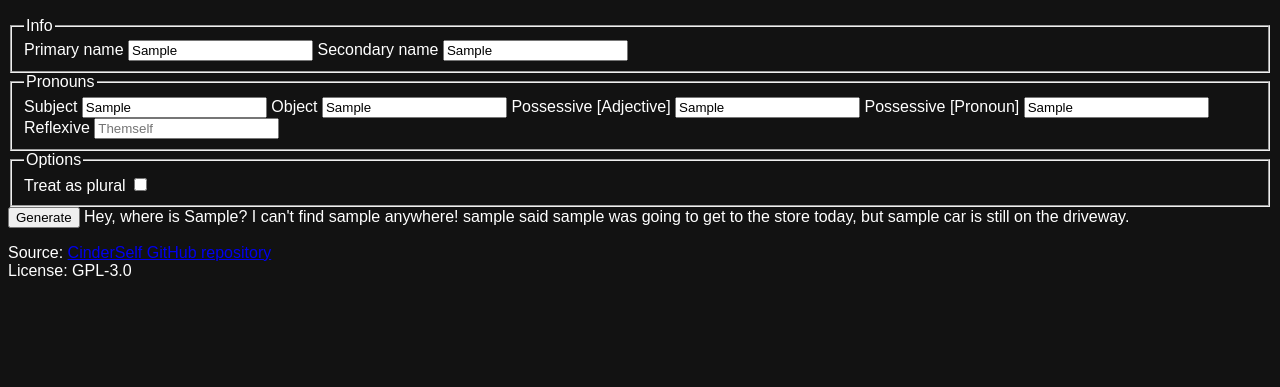
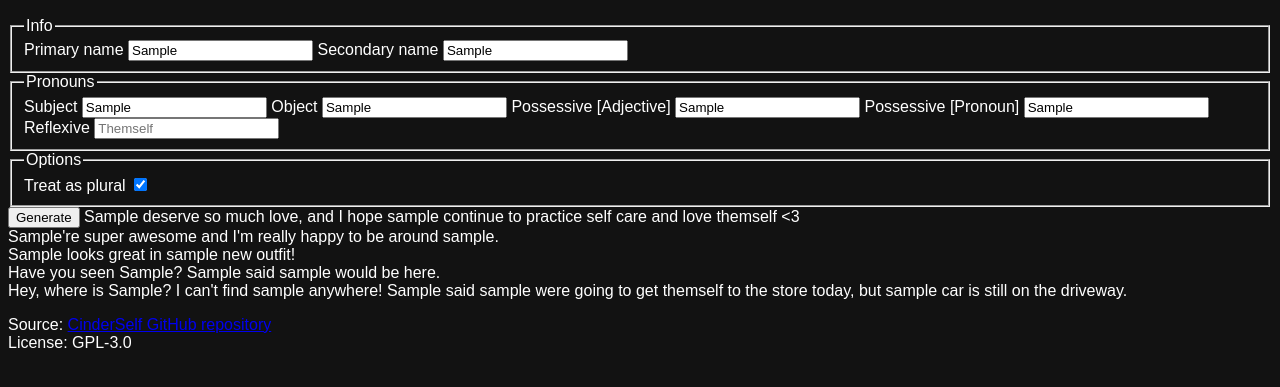
Before and after one commit to GTcreyon/CinderSelf, a plain HTML site: page index.html in a window 1280 px wide. Both pictures are taken after typing "Sample", "Sample", "Sample", "Sample", "Sample", "Sample" into the empty fields and a click on the button "Generate". Shown: the part 137-524 px from the top of the page. Drawn offline with Linux system fonts and the light colour scheme.

Commit message:
more complex token management, default profile

```diff
--- a/index.html
+++ b/index.html
@@ -21,10 +21,10 @@ if you have any advice or contributions to make, feel free to either contact me
             <legend>Info</legend>
 
             <label>Primary name</label>
-            <input id="profile-fn" type="text">
+            <input id="profile-nf" type="text">
 
             <label>Secondary name</label>
-            <input id="profile-sn" type="text">
+            <input id="profile-ns" type="text">
         </fieldset>
 
         <fieldset>
@@ -50,10 +50,10 @@ if you have any advice or contributions to make, feel free to either contact me
             <legend>Options</legend>
 
             <label>Treat as plural</label>
-            <input id="option-plural" type="checkbox">
+            <input id="option-plural" type="checkbox" checked="true">
         </fieldset>
 
-        <button onclick="generateOutput()">Generate</button>
+        <button onclick="getOutput()">Generate</button>
 
         <output id="output"></output>
 
--- a/main.js
+++ b/main.js
@@ -1,19 +1,56 @@
-const tokenTypes = ['fn', 'sn', 'ps', 'po', 'pa', 'pp', 'pr']
-const optionTypes = ['plural']
+const tokenTypes = ['nf', 'ns', 'ps', 'po', 'pa', 'pp', 'pr']
+const profileDefaults = {
+  nf: 'Creyon',
+  ns: 'GT',
+  ps: 'They',
+  po: 'Them',
+  pa: 'Their',
+  pp: 'Theirs',
+  pr: 'Themself'
+}
 
-function generateOutput () { // eslint-disable-line
-  document.getElementById('output').innerText = replaceTokens(templates[0])
+function getOutput(){ // eslint-disable-line
+  document.getElementById('output').innerText = generateFromTemplates(5)
+}
+
+function generateFromTemplates (num) {
+  const IDs = getTemplateIDs(num)
+  let output = ''
+  for (let i = 0; i < num; i++) {
+    output += replaceTokens(templates[IDs[i]]) + '\n'
+  }
+  return output
+}
+
+function getTemplateIDs (num) {
+  const IDs = []
+  let random
+  for (let i = 0; i < num; i++) {
+    do {
+      random = Math.floor(Math.random() * templates.length)
+    }
+    while (IDs.includes(random))
+    IDs.push(random)
+  }
+  return IDs
 }
 
 function replaceTokens (input) {
+  // simple swap tokens
   const profile = grabProfile()
-  const options = grabOptions()
-  input.match(/%.*?%/g).forEach(token => {
-    const subtoken = token.replaceAll('%', '')
-    const parts = subtoken.split(';')
+  const profileTokens = input.match(/%.*?%/g)
+  if (profileTokens !== null) {
+    profileTokens.forEach(token => {
+      const tokenBody = token.replaceAll('%', '')
+      const parts = tokenBody.split(';')
       let replacement
       const mainStr = parts[0]
-    replacement = profile[mainStr].toLowerCase()
+      replacement = profile[mainStr]
+      if (replacement === '') {
+        replacement = profileDefaults[mainStr]
+      }
+      console.log(token)
+      replacement = replacement.toLowerCase()
       if (parts.length > 1) {
         const params = parts[1].split(',')
         params.forEach(param => {
@@ -31,15 +68,36 @@ function replaceTokens (input) {
       }
       input = input.replace(token, replacement)
     })
-  input.match(/\$.*?\$/g).forEach(token => {
-    const subtoken = token.replaceAll('$', '')
-    const parts = subtoken.split(';')
-    if (options.plural) {
-      input = input.replace(token, parts[1])
+  }
+
+  // complex tokens
+  const complexTokens = input.match(/\$.*?\$/g)
+  if (complexTokens !== null) {
+    complexTokens.forEach(token => {
+      const tokenBody = token.replaceAll('$', '')
+      const parts = tokenBody.split(';')
+      let complexArgs = []
+      if (parts.length > 1) {
+        complexArgs = parts[1].split(',')
+      }
+      switch (parts[0]) {
+        case 't':
+          // TODO: term types
+          input = input.replace(token, 'test')
+          break
+        case 'p':
+          if (document.getElementById('option-plural').checked) {
+            input = input.replace(token, complexArgs[1])
           } else {
-      input = input.replace(token, parts[0])
+            input = input.replace(token, complexArgs[0])
+          }
+          break
+
+        default:
+          break
       }
     })
+  }
   return input
 }
 
@@ -51,18 +109,10 @@ function grabProfile () {
   return profile
 }
 
-function grabOptions () {
-  const options = {}
-  optionTypes.forEach(option => {
-    options[option] = document.getElementById('option-' + option).checked
-  })
-  return options
-}
-
 // TEMPLATE CONTENT
 
 // key:
-// fn - forename, primary name
+// nf - forename, primary name
 // ps/ey - subject
 // po/em - object
 // pa/eir - possessive adj
@@ -70,5 +120,15 @@ function grabOptions () {
 // pr/emself - reflexive
 
 const templates = [
-  'Hey, where is %fn;c%? I can\'t find %po% anywhere! %ps% said %ps% $was;were$ going to get %pr% to the store today, but %pa% car is still on the driveway.'
+  'Hey, where is %nf;c%? I can\'t find %po% anywhere! %ps;c% said %ps% $p;was,were$ going to get %pr% to the store today, but %pa% car is still on the driveway.',
+  '%nf;c% looks great in %pa% new outfit!',
+  '%nf;c% told me to meet at %pa% house.',
+  'Have you seen %nf;c%? %ps;c% said %ps% would be here.',
+  '%nf;c%? Yeah, I think I saw %po% out back.',
+  'I know this really cool $t;c$ called %nf;c%!!',
+  '%ps;c%\'$p;s,re$ super awesome and I\'m really happy to be around %po%.',
+  '%pp;c%\'$p;s,re$ personality is super unique, and I really love that!!',
+  '%ps;c% deserve$p;s,$ so much love, and I hope %ps% continue$p;s,$ to practice self care and love %pr% <3',
+  'Hey, look! It\'s %nf;c%!',
+  'I wonder what %ps%$p;\'s,\'re$ up to, and I hope %pa% day\'s going okay.'
 ]
```
Lines whose indentation alone changed are shown as unchanged.
